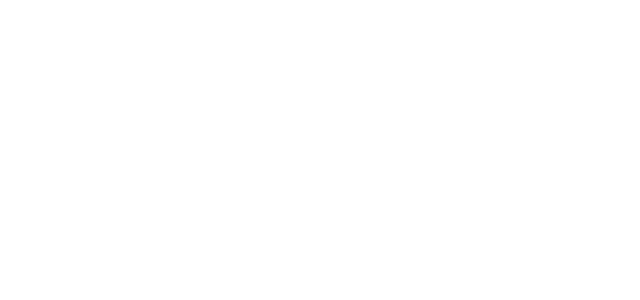
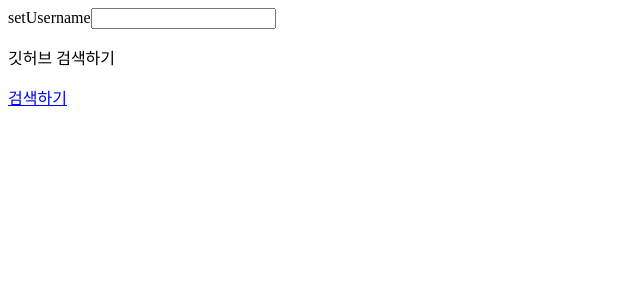
Before and after one commit to skandla2002/next-app, a Next.js app: page / in a window 1280 px wide. Shown: the top 300 px of the page, without its empty margins (0-640 px from the left). Built offline with nearby package versions, Linux system fonts and the light colour scheme.

Commit message:
getServerSideProps의 처리

```diff
--- a/pages/index.jsx
+++ b/pages/index.jsx
@@ -1,22 +1,26 @@
-import fetch from "isomorphic-unfetch";
+import React, { useState } from "react";
+import Link from "next/link";
 
-const index = ({ user }) => {
-  const username = user && user.name;
-  return <div>{username}</div>;
-};
+function App() {
+  const [username, setUsername] = useState("");
+  return (
+    <div>
+      <label>
+        setUsername
+        <input
+          value={username}
+          onChange={(e) => {
+            console.log(e.target.value);
+            setUsername(e.target.value);
+          }}
+        />
+      </label>
+      <p>{username} 깃허브 검색하기</p>
+      <Link href={`/users/${username}`}>
+        <a>검색하기</a>
+      </Link>
+    </div>
+  );
+}
 
-export const getSererSideProps = async () => {
-  try {
-    const res = await fetch("https://api.github.com/users/jerrynim");
-    if (res.status === 200) {
-      const user = await res.json();
-      return { props: { user } };
-    }
-    return { props: {} };
-  } catch (e) {
-    console.log(e);
-    return { props: {} };
-  }
-};
-
-export default index;
+export default App;
```
Also changed, not shown: pages/users/[name].jsx (added, +25 -0 lines).
